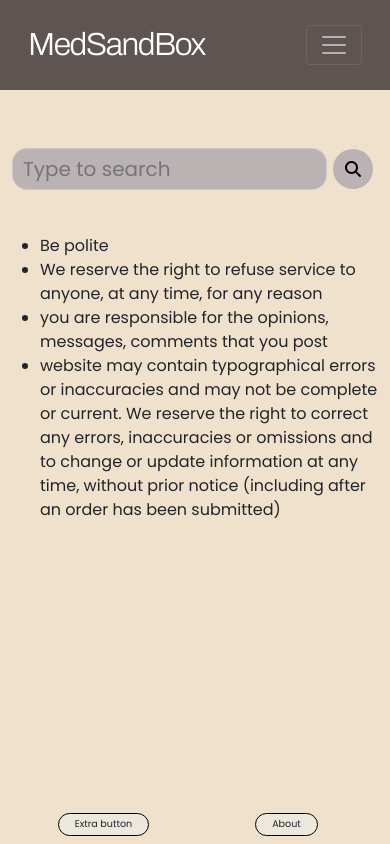
After one commit to lissa3/medsbox, a Django app: template src/templates/core/terms_conditions.html in a window 390 px wide. The commit adds this page. Run offline with Django 4.2, Linux system fonts and the light colour scheme; the template is opened without the code that fills it: most values are stand-ins (such as "Sample title", 1, 10 or a date in 2020); parts of the project's set-up code (start-up, migrations or seed data) failed here and were passed over; some libraries are stand-ins or nearby versions.

Commit message:
Fix #4 :recycle: add working link terms and conditions

```diff
--- a/src/accounts/forms.py
+++ b/src/accounts/forms.py
@@ -52,4 +52,5 @@ class CustomSignupForm(SignupForm):
             )
         )
     )
+
     field_order = ("username", "email", "password1", "password2", "agree_to_terms")
--- a/src/templates/account/email_confirm.html
+++ b/src/templates/account/email_confirm.html
@@ -14,7 +14,7 @@
 
 {% user_display confirmation.email_address.user as user_display %}
 
-<p class="fs-5">{% blocktrans with confirmation.email_address.email as email %}Please confirm that <a href="mailto:{{ email }}">{{ email }}</a> is an e-mail address for user {{ user_display }}.{% endblocktrans %}</p>
+<p class="fs-5">{% blocktrans with confirmation.email_address.email as email %}Please confirm that <a class="general" href="mailto:{{ email }}">{{ email }}</a> is an e-mail address for user {{ user_display }}.{% endblocktrans %}</p>
 
 <form method="post" action="{% url 'account_confirm_email' confirmation.key %}">
 {% csrf_token %}
--- a/src/templates/account/login.html
+++ b/src/templates/account/login.html
@@ -41,7 +41,7 @@
   {% endif %}
   <div class="d-flex flex-col mt-4">
     <button class="primaryAction btn btn-success me-3 fs-5" type="submit">{% trans "Sign In" %}</button>
-    <a class="button secondaryAction fs-5 general" href="{% url 'account_reset_password' %}">{% trans "Forgot Password?" %}</a>
+    <a class="button secondaryAction general" href="{% url 'account_reset_password' %}">{% trans "Forgot Password?" %}</a>
   </div>
 </form>
 </div>
--- a/src/templates/components/htmx_pags.html
+++ b/src/templates/components/htmx_pags.html
@@ -1,5 +1,5 @@
 <!-- start pagination       -->
-  <div class="pagination">
+  <div class="pagination mt-3 p-3">
     <ul class="pag-wrapper">
         <li><a hx-get="{{req_url}}?page=1" hx-target="#post_list">
                     <i class="fas fa-angle-double-left"></i>
--- /dev/null
+++ b/src/templates/core/terms_conditions.html
@@ -0,0 +1,18 @@
+{% extends "base.html" %}
+{% load i18n %}
+{% block content %}
+<div class="row d-flex justify-content-center">
+    <div class="mt-3 col col-md-8 col-sm-12">
+        <ul>
+            <li>
+                {% trans 'Be polite' %}
+            </li>
+            <li>
+                {% trans 'We reserve the right to refuse service to anyone, at any time, for any reason' %}
+            </li>
+            <li>{% trans 'you are responsible for the opinions, messages, comments  that you post' %}</li>
+            <li> {% trans 'website may contain typographical errors or inaccuracies and may not be complete or current. We reserve the right to correct any errors, inaccuracies or omissions and to change or update information at any time, without prior notice (including after an order has been submitted)' %}</li>
+        </ul>
+    </div>
+</div>
+{% endblock %}
```
Also changed, not shown: src/core/utils/views_help.py (+9 -0 lines), src/templates/account/signup.html (+5 -2 lines).
